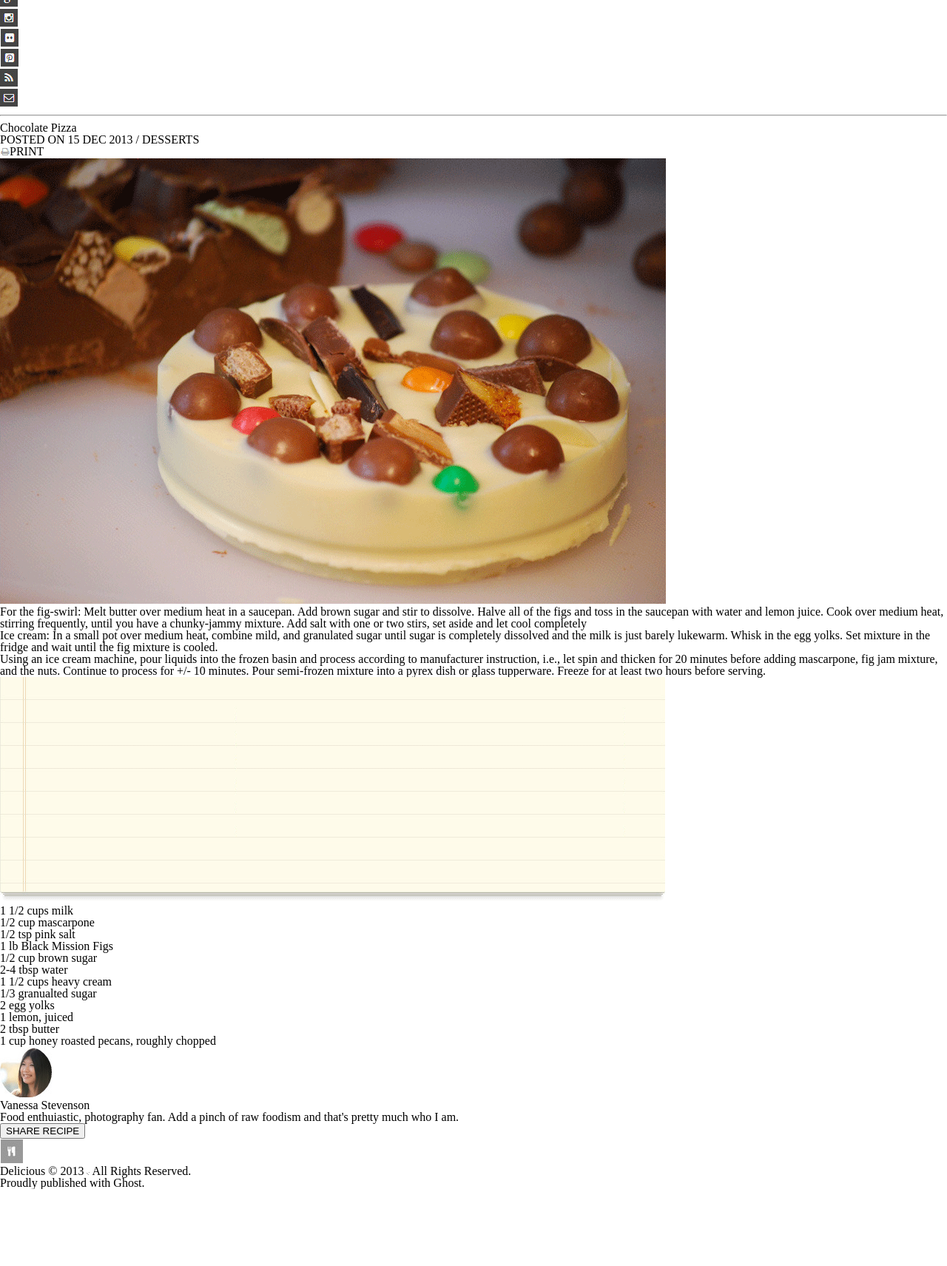
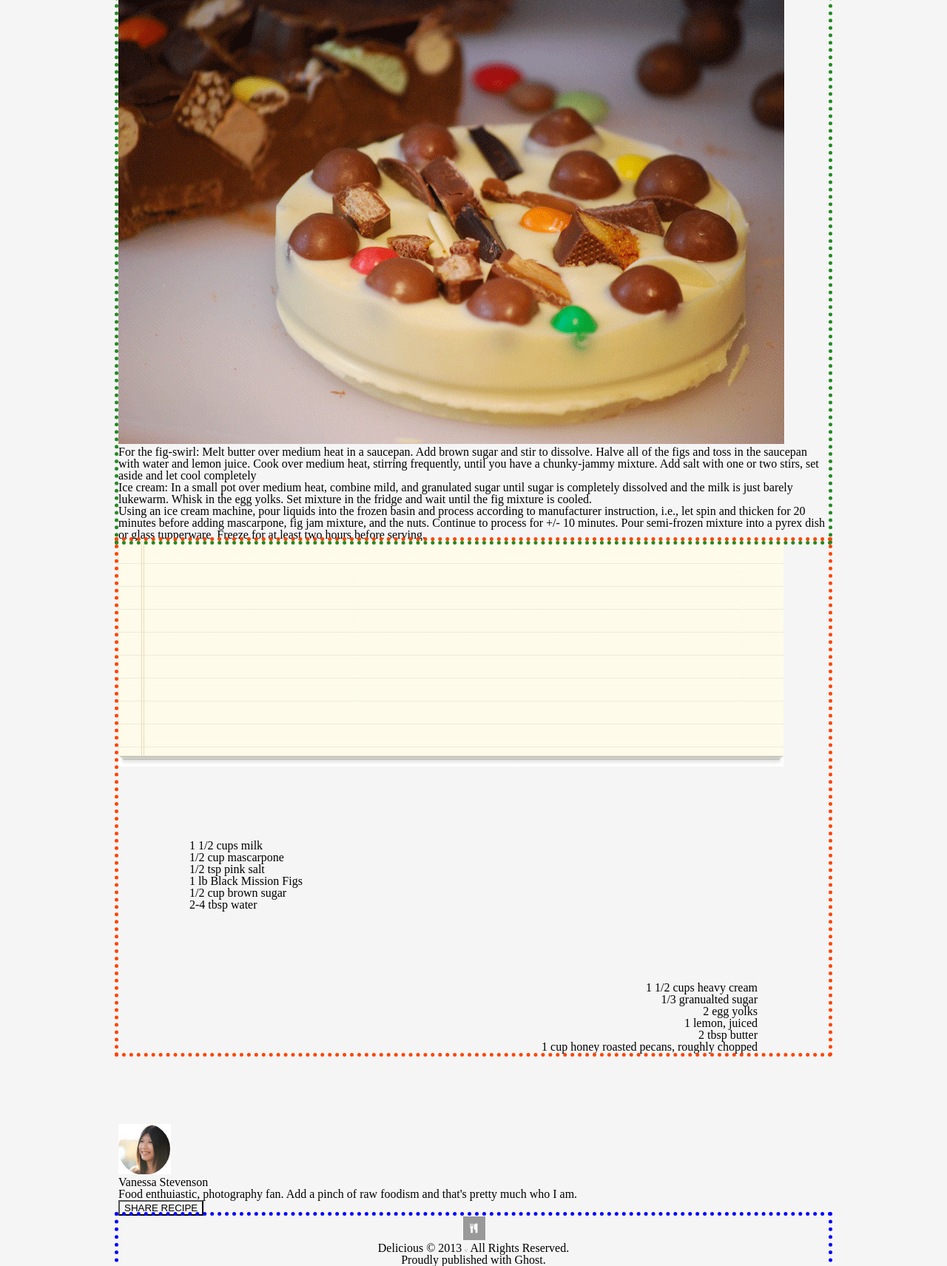
Before and after one commit to DaddyBearSEA/chocolate-pizza, a plain HTML site: page index.html in a window 1280 px wide. Shown: the part 149-1860 px from the top of the page at 74% size. Before the commit the page ends 1756 px from the top, so only its background shows below. Drawn offline with Linux system fonts and the light colour scheme.

Commit message:
did the best we could!

```diff
--- a/index.html
+++ b/index.html
@@ -32,18 +32,25 @@
   <p><img src="img/print-icon.png">PRINT</p>
   <img src="img/choco-pizza.png" alt="">
 
-  <p>For the fig-swirl: Melt butter over medium heat in a saucepan. Add brown sugar and stir to dissolve. Halve all of the figs and toss in the saucepan with water and lemon juice. Cook over medium heat, stirring frequently, until you have a chunky-jammy mixture. Add salt with one or two stirs, set aside and let cool completely</p>
+  <p>For the fig-swirl: Melt butter over medium heat in a saucepan. Add brown sugar and stir to dissolve. Halve all of
+    the figs and toss in the saucepan with water and lemon juice. Cook over medium heat, stirring frequently, until you
+    have a chunky-jammy mixture. Add salt with one or two stirs, set aside and let cool completely</p>
 
 
-  <p>Ice cream: In a small pot over medium heat, combine mild, and granulated sugar until sugar is completely dissolved and the milk is just barely lukewarm. Whisk in the egg yolks. Set mixture in the fridge and wait until the fig mixture is cooled. </p>
+  <p>Ice cream: In a small pot over medium heat, combine mild, and granulated sugar until sugar is completely dissolved
+    and the milk is just barely lukewarm. Whisk in the egg yolks. Set mixture in the fridge and wait until the fig
+    mixture is cooled. </p>
 
 
-  <p>Using an ice cream machine, pour liquids into the frozen basin and process according to manufacturer instruction, i.e., let spin and thicken for 20 minutes before adding mascarpone, fig jam mixture, and the nuts. Continue to process for +/- 10 minutes. Pour semi-frozen mixture into a pyrex dish or glass tupperware. Freeze for at least two hours before serving.   </p>
+  <p>Using an ice cream machine, pour liquids into the frozen basin and process according to manufacturer instruction,
+    i.e., let spin and thicken for 20 minutes before adding mascarpone, fig jam mixture, and the nuts. Continue to
+    process for +/- 10 minutes. Pour semi-frozen mixture into a pyrex dish or glass tupperware. Freeze for at least two
+    hours before serving. </p>
 
 </main>
-<section id = 'receipe'>
+<section id='receipe'>
   <img src="img/list-bg.png">
-<ul>
+  <ul id='column1'>
     <li>1 1/2 cups milk</li>
     <li>1/2 cup mascarpone</li>
     <li>1/2 tsp pink salt</li>
@@ -52,7 +59,7 @@
     <li>2-4 tbsp water</li>
   </ul>
 
-<ul>
+  <ul id='column2'>
     <li>1 1/2 cups heavy cream</li>
     <li>1/3 granualted sugar</li>
     <li>2 egg yolks</li>
--- a/style.css
+++ b/style.css
@@ -0,0 +1,82 @@
+* {
+  box-sizing: border-box;
+  background-color: whitesmoke;
+}
+header{
+  outline: dotted 5px black;
+  height: 90px;
+  margin: 0 auto;
+  width: 960px;
+
+}
+
+header img{
+  float: left;
+  margin-top: 25px;
+}
+
+header ul{
+  outline: dotted 2px orange;
+  float: right;
+  margin: 0;
+
+}
+header ul li{
+  float: left;
+
+}
+
+header img p{
+  width: 25%;
+  margin-top: -.5px;
+}
+
+
+main{
+  margin: 0 auto;
+  width: 960px;
+  outline: dotted 5px forestgreen;
+}
+
+h1{
+  font-size: x-large;
+  font-weight: bold;
+}
+
+
+section{
+  margin: 0 auto;
+  width: 960px;
+  outline: dotted 5px orangered;
+}
+
+#column1{
+  /* box-sizing: border-box; */
+  /* outline: dotted 10px red; */
+  margin: 10%;
+}
+
+#column2{
+  margin: 10%;
+  /* box-sizing: border-box; */
+  /* outline: dotted 10px rebeccapurple; */
+  text-align: right;
+}
+
+
+
+
+div {
+  margin: 0 auto;
+  width: 960px;
+  /* outline: dotted 5px paleturquoise; */
+}
+
+
+footer{
+  text-align: center;
+  margin: 0 auto;
+  width: 960px;
+  outline: dotted 5px blue;
+
+}
```
Lines whose indentation alone changed are shown as unchanged.
